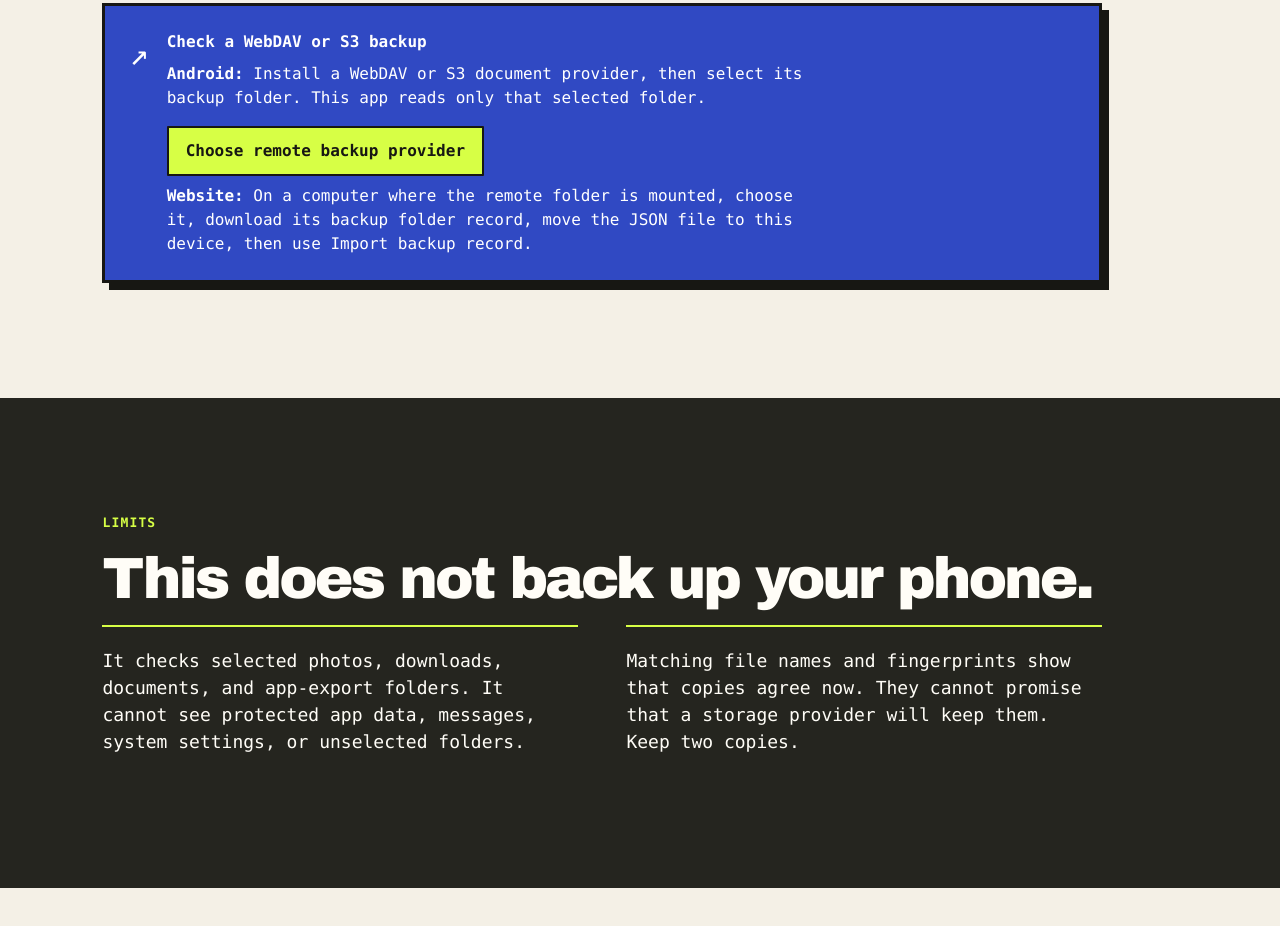
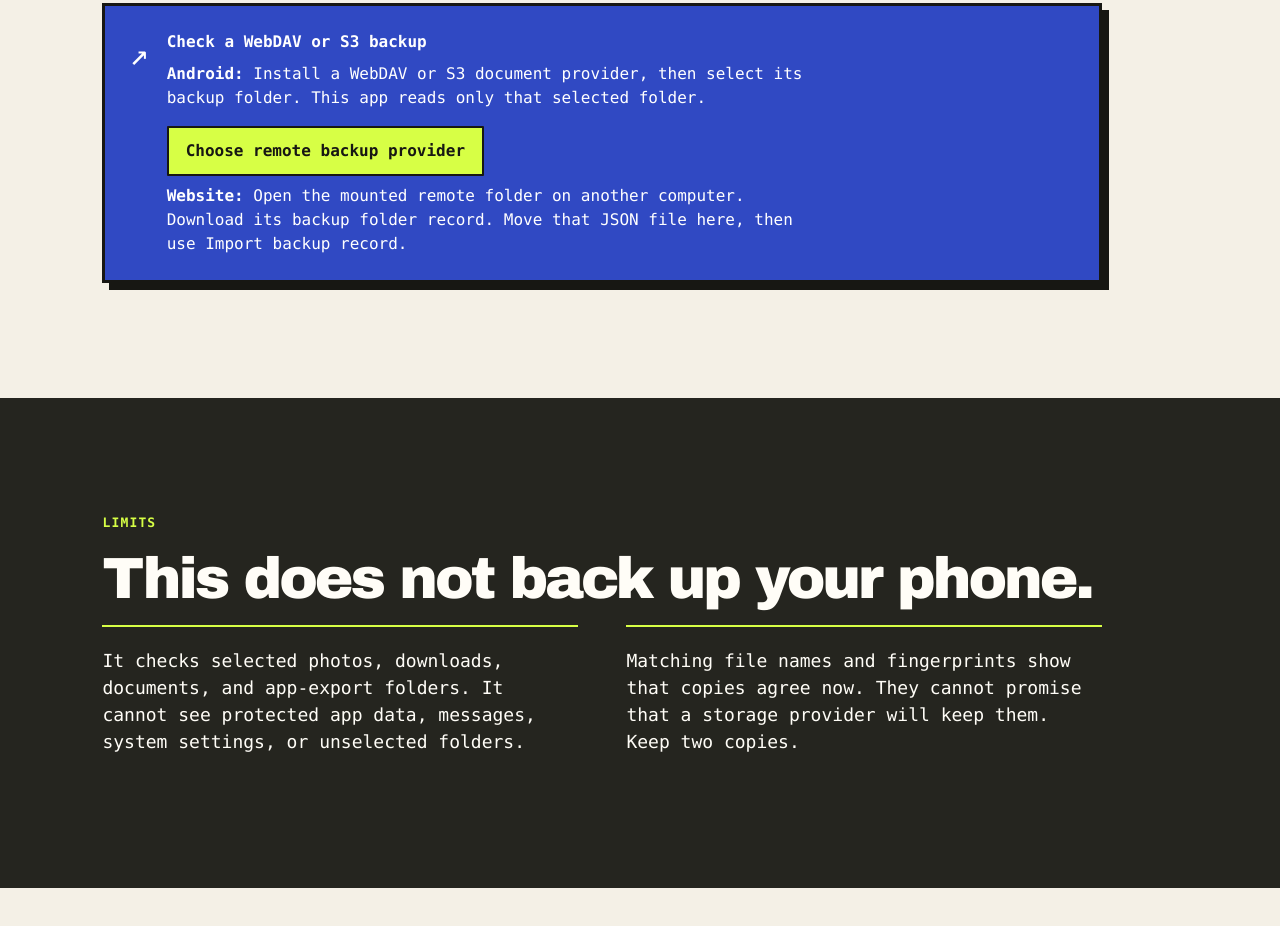
Before and after one commit to B-Divyesh/sf-android-backup-receipt, a website built with Vite: page index.html in a window 1280 px wide. Shown: the part 2660-3586 px from the top of the page. Built offline with nearby package versions, Linux system fonts and the light colour scheme; what @capacitor/core would draw is missing.

Commit message:
fix: clarify remote backup handoff

```diff
--- a/index.html
+++ b/index.html
@@ -201,7 +201,7 @@
             <strong>Check a WebDAV or S3 backup</strong>
             <p><strong>Android:</strong> Install a WebDAV or S3 document provider, then select its backup folder. This app reads only that selected folder.</p>
             <button id="remote-provider-picker" class="button button-plain" type="button" hidden>Choose remote backup provider</button>
-            <p><strong>Website:</strong> On a computer where the remote folder is mounted, choose it, download its backup folder record, move the JSON file to this device, then use Import backup record.</p>
+            <p><strong>Website:</strong> Open the mounted remote folder on another computer. Download its backup folder record. Move that JSON file here, then use Import backup record.</p>
           </div>
         </div>
       </section>
```
Also changed, not shown: .factory/copy-audit.md.
